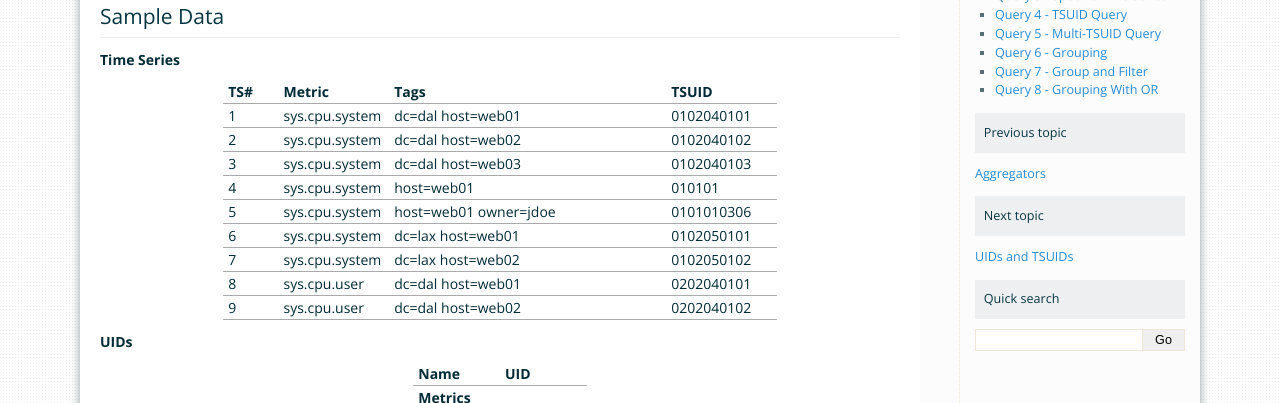
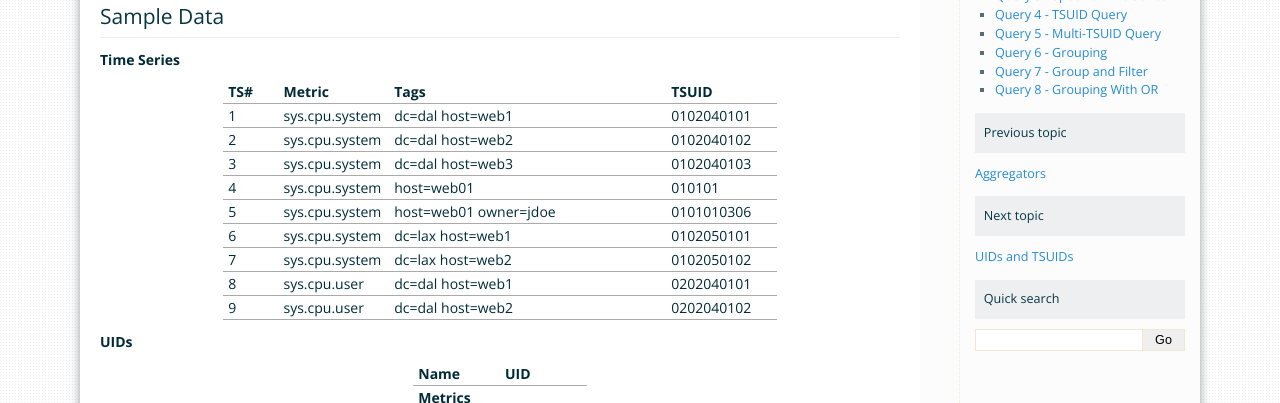
Before and after one commit to OpenTSDB/opentsdb.net, a Sphinx documentation site: the page built from docs/source/user_guide/query/examples.rst, in a window 1280 px wide and 900 px high. Shown: the part 234-637 px from the top of the window. Built offline with Sphinx 7.4.7, drawn with Linux system fonts in a browser that asks for light colours.

Commit message:
Changed web01,web02,web03 to web1,web2,web3 to match rest of documentation

```diff
--- a/docs/source/user_guide/query/examples.rst
+++ b/docs/source/user_guide/query/examples.rst
@@ -12,15 +12,15 @@ Sample Data
    :header: "TS#", "Metric", "Tags", "TSUID"
    :widths: 10, 20, 50, 20
 
-   "1", "sys.cpu.system", "dc=dal host=web01", "0102040101"
-   "2", "sys.cpu.system", "dc=dal host=web02", "0102040102"
-   "3", "sys.cpu.system", "dc=dal host=web03", "0102040103"
+   "1", "sys.cpu.system", "dc=dal host=web1", "0102040101"
+   "2", "sys.cpu.system", "dc=dal host=web2", "0102040102"
+   "3", "sys.cpu.system", "dc=dal host=web3", "0102040103"
    "4", "sys.cpu.system", "host=web01", "010101"
    "5", "sys.cpu.system", "host=web01 owner=jdoe", "0101010306"
-   "6", "sys.cpu.system", "dc=lax host=web01", "0102050101"
-   "7", "sys.cpu.system", "dc=lax host=web02", "0102050102"
-   "8", "sys.cpu.user", "dc=dal host=web01", "0202040101"
-   "9", "sys.cpu.user", "dc=dal host=web02", "0202040102"
+   "6", "sys.cpu.system", "dc=lax host=web1", "0102050101"
+   "7", "sys.cpu.system", "dc=lax host=web2", "0102050102"
+   "8", "sys.cpu.user", "dc=dal host=web1", "0202040101"
+   "9", "sys.cpu.user", "dc=dal host=web2", "0202040102"
 
 **UIDs**
 
```
Also changed, not shown: 1 other file.
